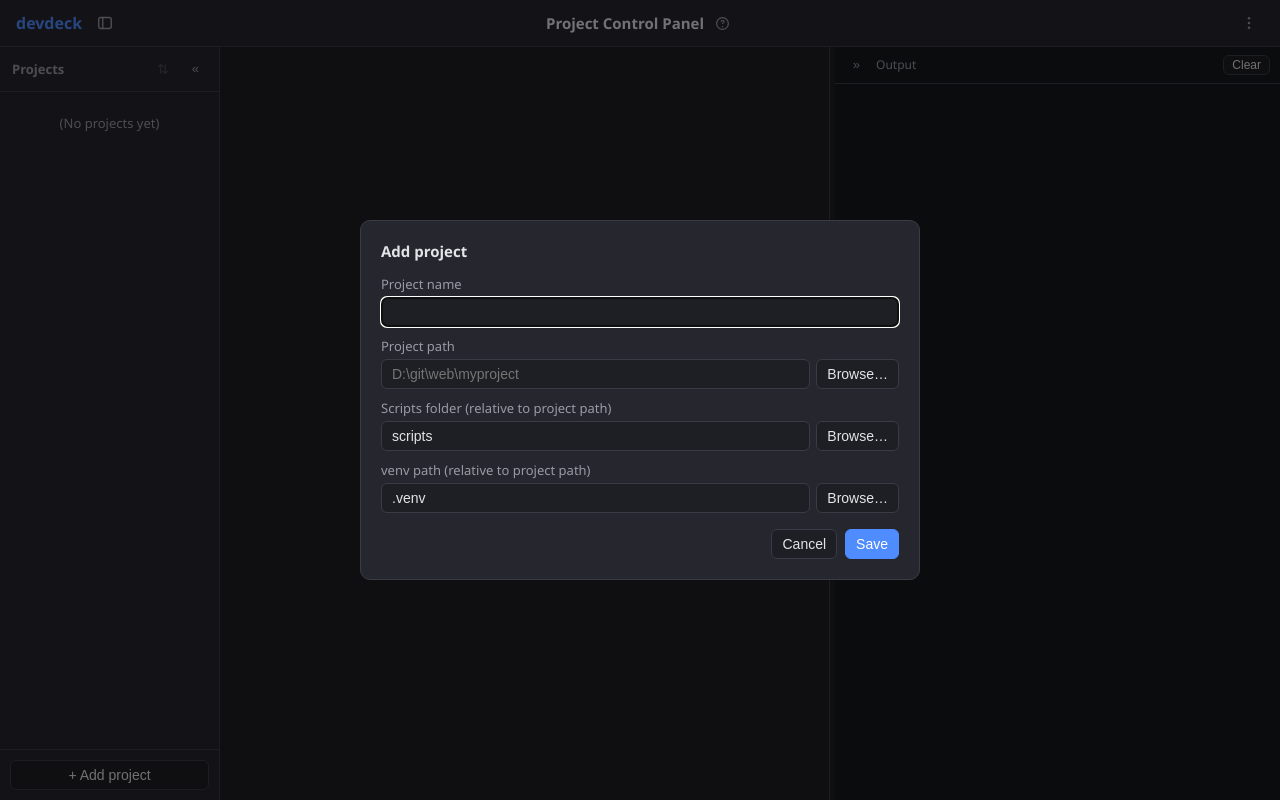
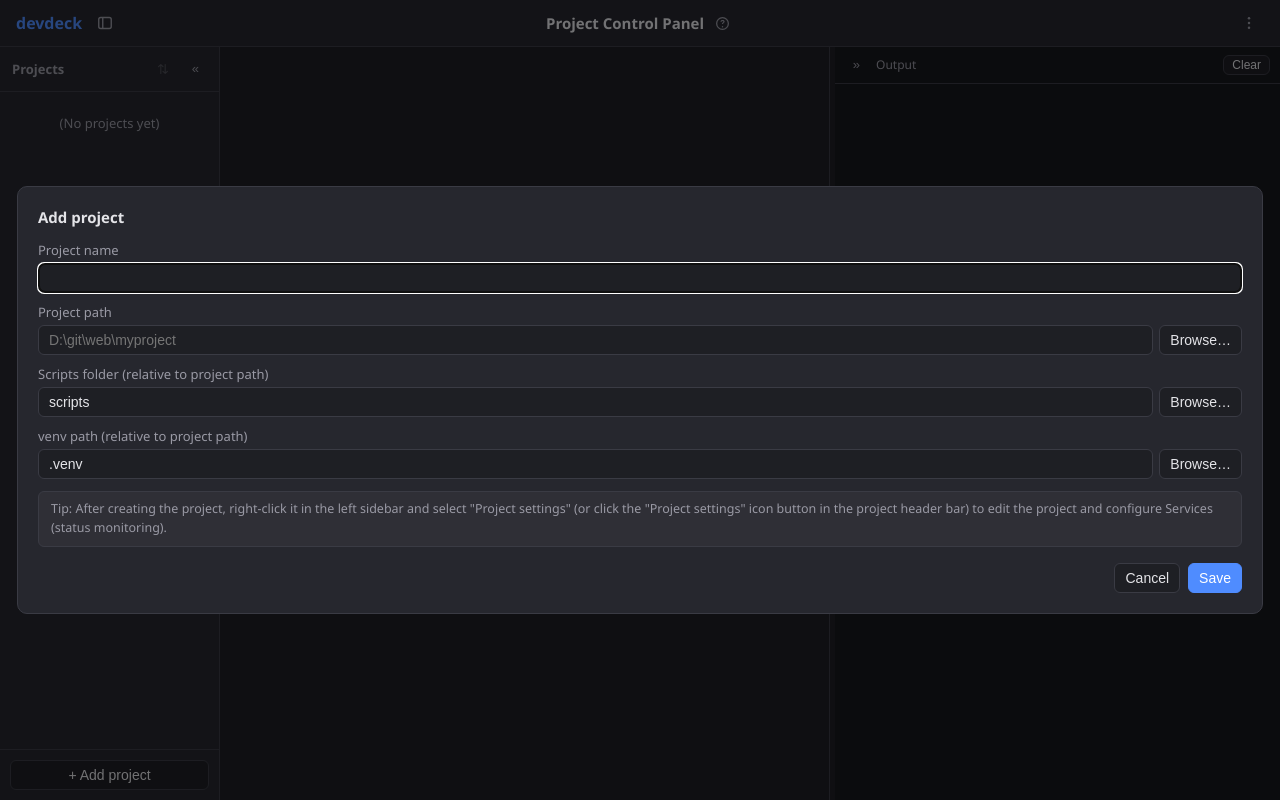
Before and after one commit to homTsai/devdeck, a plain HTML site: page static/index.html in a window 1280 px wide. Both pictures are taken after a click on the button "+ Add project". Drawn offline with Linux system fonts and the light colour scheme; no server answers.

Commit message:
feat(ui): 新增專案與動作表單的右鍵編輯提示（PCP-25）

```diff
--- a/static/index.html
+++ b/static/index.html
@@ -449,6 +449,11 @@
     margin: 0 0 12px; padding: 8px 12px; border-radius: 6px;
     background: rgba(79,140,255,.12); border: 1px solid rgba(79,140,255,.35);
     color: var(--text); font-size: 13px; line-height: 1.45;
+  }
+  .dialog-edit-hint {
+    margin: 12px 0 0; padding: 8px 12px; border-radius: 6px;
+    background: rgba(255, 255, 255, .04); border: 1px solid var(--border);
+    color: var(--muted); font-size: 12.5px; line-height: 1.5;
   }
   .script-dir-field { display: flex; gap: 6px; margin-top: 4px; align-items: center; }
   .script-dir-field select { flex: 1 1 0; min-width: 0; margin-top: 0; }
@@ -697,6 +702,7 @@
     </table>
     <button id="btn-add-svc" data-i18n="proj.addSvc" style="font-size:12px">＋ 加入服務</button>
   </fieldset>
+  <p id="p-add-edit-hint" class="dialog-edit-hint" data-i18n="proj.addEditHint">提示：建立完成後，可對左側欄專案項目按「滑鼠右鍵 → 專案設定」（或點擊專案標題列的「專案設定」圖示按鈕）重新編輯專案，並於該處設定「服務（狀態監測）」。</p>
   <div class="btns">
     <button id="btn-del-project" class="danger" hidden data-i18n="proj.del">刪除專案</button>
     <span class="spacer"></span>
@@ -774,6 +780,7 @@
       </fieldset>
     </section>
   </div>
+  <p id="a-add-edit-hint" class="dialog-edit-hint" data-i18n="act.addEditHint">提示：建立完成後，可對動作按鈕按「滑鼠右鍵 → 按鈕設定」重新開啟編輯或刪除。</p>
   <div class="btns">
     <button id="btn-del-action" class="danger" hidden data-i18n="act.del">刪除動作</button>
     <span class="spacer"></span>
@@ -916,6 +923,7 @@ const I18N = {
     "pick.scriptFile": "選擇腳本檔案",
     "proj.addTitle": "新增專案",
     "proj.editTitle": "編輯專案",
+    "proj.addEditHint": "提示：建立完成後，可對左側欄專案項目按「滑鼠右鍵 → 專案設定」（或點擊專案標題列的「專案設定」圖示按鈕）重新編輯專案，並於該處設定「服務（狀態監測）」。",
     "proj.name": "專案名稱",
     "proj.path": "專案路徑",
     "proj.scriptsDir": "腳本目錄（相對於專案路徑）",
@@ -941,6 +949,7 @@ const I18N = {
     "act.editTitle": "編輯動作",
     "act.addGlobalTitle": "新增通用動作",
     "act.editGlobalTitle": "編輯通用動作",
+    "act.addEditHint": "提示：建立完成後，可對動作按鈕按「滑鼠右鍵 → 按鈕設定」重新開啟編輯或刪除。",
     "act.typeLabel": "動作類型：",
     "act.typeScript": "腳本檔案",
     "act.typeCommand": "直接指令",
@@ -1135,6 +1144,7 @@ const I18N = {
     "pick.scriptFile": "Select script file",
     "proj.addTitle": "Add project",
     "proj.editTitle": "Edit project",
+    "proj.addEditHint": 'Tip: After creating the project, right-click it in the left sidebar and select "Project settings" (or click the "Project settings" icon button in the project header bar) to edit the project and configure Services (status monitoring).',
     "proj.name": "Project name",
     "proj.path": "Project path",
     "proj.scriptsDir": "Scripts folder (relative to project path)",
@@ -1160,6 +1170,7 @@ const I18N = {
     "act.editTitle": "Edit action",
     "act.addGlobalTitle": "Add global action",
     "act.editGlobalTitle": "Edit global action",
+    "act.addEditHint": 'Tip: After creating the action, right-click the action button and select "Button settings" to edit or delete it.',
     "act.typeLabel": "Action type:",
     "act.typeScript": "Script file",
     "act.typeCommand": "Direct command",
@@ -2953,6 +2964,7 @@ async function openProjectDialog(editing, projectId = null) {
     $("p-venv").value = ".venv";
     $("btn-del-project").hidden = true;
     $("svc-fieldset").hidden = true;
+    $("p-add-edit-hint").hidden = false;
     $("svc-rows").innerHTML = "";
     $("project-dialog").showModal();
     return;
@@ -2978,6 +2990,7 @@ async function openProjectDialog(editing, projectId = null) {
   $("p-venv").value = p.venv_path;
   $("btn-del-project").hidden = false;
   $("svc-fieldset").hidden = false;
+  $("p-add-edit-hint").hidden = true;
   const tbody = $("svc-rows");
   tbody.innerHTML = "";
   for (const s of services) tbody.appendChild(svcRow(s));
@@ -3191,6 +3204,7 @@ async function openActionDialog(actionId, scope = null) {
   syncConfirmFields();
   $("a-sort").value = a?.sort_order ?? 0;
   $("btn-del-action").hidden = !a;
+  $("a-add-edit-hint").hidden = Boolean(a);
   $("action-dialog").showModal();
 }
 
```
